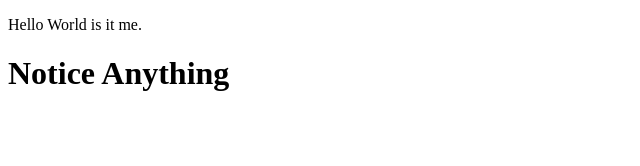
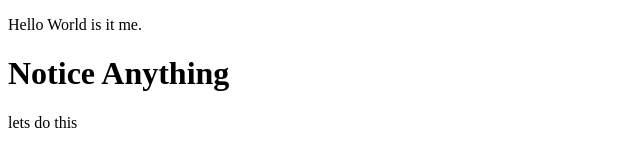
Before and after one commit to dmlouren-su/363project1, a plain HTML site: page index.html in a window 1280 px wide. Shown: the full height of the page, 0-640 px from the left. Drawn offline with Linux system fonts and the light colour scheme.

Commit message:
Update index.html

```diff
--- a/index.html
+++ b/index.html
@@ -8,5 +8,6 @@
 <body>
     <p>Hello World is it me.</p>
     <h1>Notice Anything</h1>
+    <p>lets do this</p>
 </body>
 </html>
```
